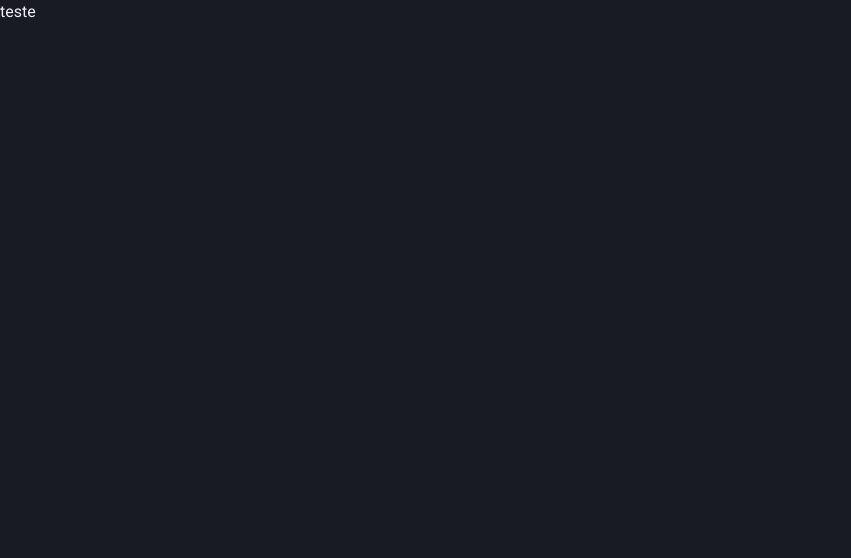
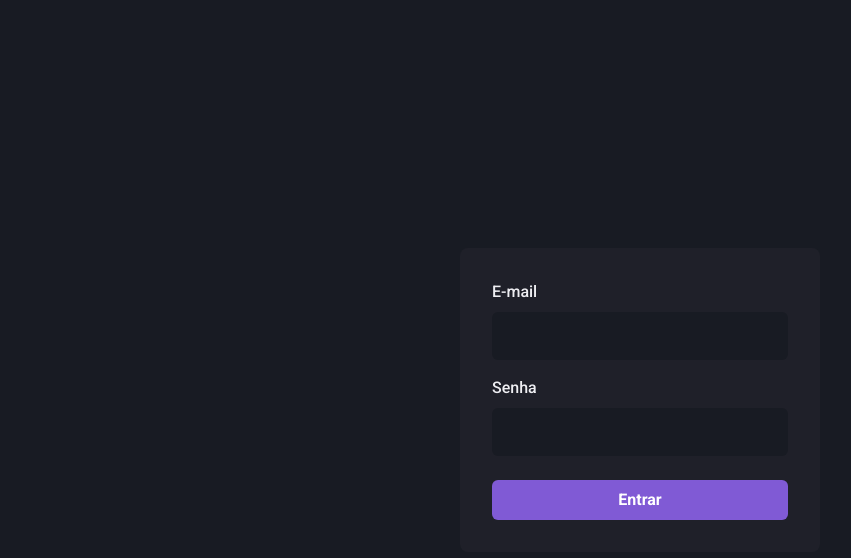
Before and after one commit to Sawyo-Fernands/dashgo, a Next.js app: page / in a window 1280 px wide. Shown: the top 558 px of the page, without its empty margins (0-851 px from the left). Built offline with nearby package versions, Linux system fonts and the light colour scheme.

Commit message:
Página: Sign in

```diff
--- a/src/pages/index.tsx
+++ b/src/pages/index.tsx
@@ -1,9 +1,30 @@
-
+import { Flex,Input,Button, Stack,FormLabel,FormControl } from '@chakra-ui/react'
 
 export default function Home() {
   return (
-    <div>
-      <h1>teste</h1>
-    </div>
+    <Flex w='100%' height='100vh' alignItems="center" justifyContent={'center'}>
+      <Flex as={'form'} width='100%' maxW={'360px'} bg="gray.800" p={8} borderRadius={8} flexDirection="column">
+
+        <Stack spacing={4}>
+
+          <FormControl>
+          <FormLabel htmlFor='email'>E-mail</FormLabel>
+          <Input name='email' type={'email'}  focusBorderColor='purple.500'
+           bgColor={'gray.900'} size='lg'
+         variant='filled' _hover={{bgColor:'gray.900'}}/>
+          </FormControl>
+
+          <FormControl>
+          <FormLabel htmlFor='password' >Senha</FormLabel>
+           <Input name='password' type={'password'} focusBorderColor='purple.500'
+           bgColor={'gray.900'}  size='lg'
+           variant='filled' _hover={{bgColor:'gray.900'}}/>
+          </FormControl>
+
+        </Stack>
+
+        <Button type='submit' mt={6} colorScheme="purple">Entrar</Button>
+      </Flex>
+    </Flex>
   )
 }
```
